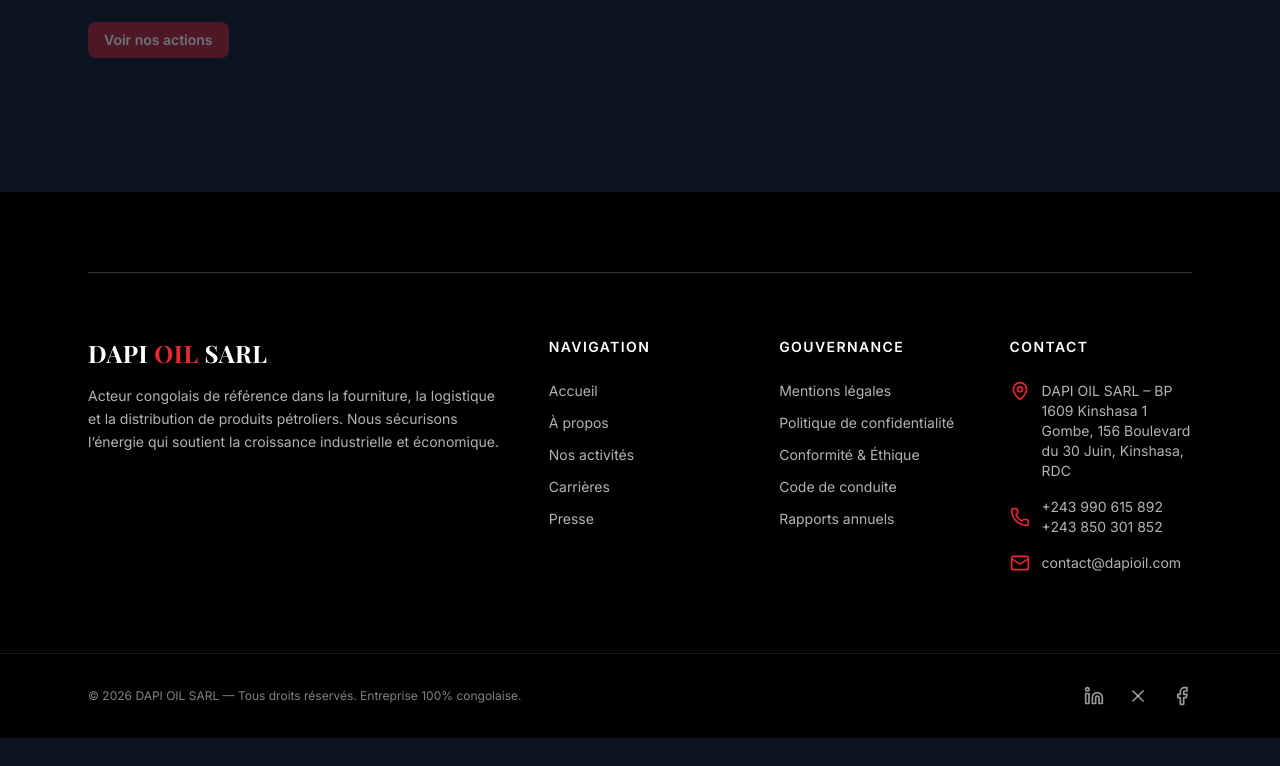
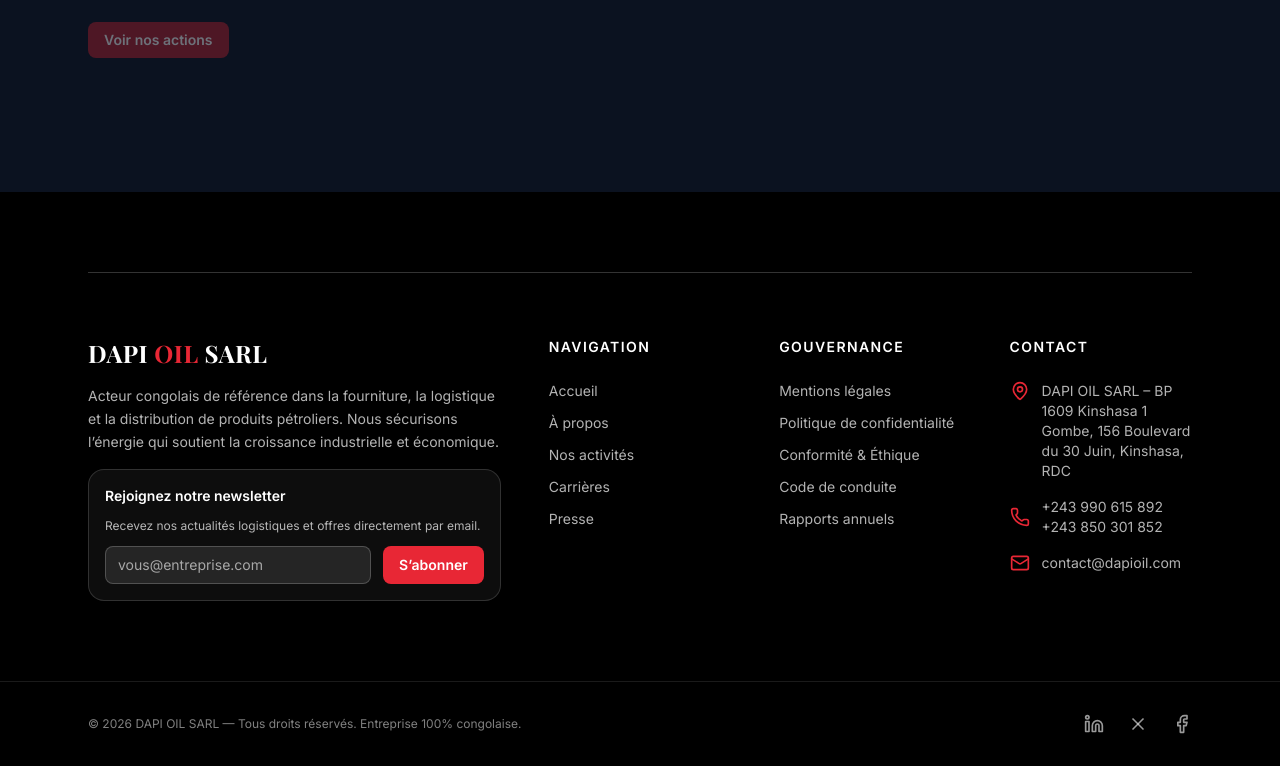
Before and after one commit to Theodorebinda/dapi_OIL, a Next.js app: page / in a window 1280 px wide. Shown: the part 3400-4166 px from the top of the page. Before the commit the page ends 4138 px from the top, so only its background shows below. Built offline with nearby package versions, Linux system fonts and the light colour scheme.

Commit message:
Add newsletter subscription form to Footer component with state management and error handling for improved user engagement.

```diff
--- /dev/null
+++ b/src/app/api/newsletter/route.ts
@@ -0,0 +1,52 @@
+import { NextResponse } from "next/server";
+import { Resend } from "resend";
+
+const resend = new Resend(process.env.RESEND_API_KEY);
+
+export async function POST(request: Request) {
+  try {
+    const { email } = await request.json();
+
+    if (!email || typeof email !== "string" || !email.includes("@")) {
+      return NextResponse.json(
+        { error: "Email invalide ou manquant." },
+        { status: 400 },
+      );
+    }
+
+    const { error } = await resend.emails.send({
+      from: "DAPI OIL SARL <onboarding@resend.dev>",
+      to: ["theodorebinda@gmail.com"],
+      subject: "Nouvel inscrit newsletter",
+      text: `Nouvelle inscription newsletter : ${email}`,
+    });
+
+    if (!error) {
+      await resend.emails.send({
+        from: "DAPI OIL SARL <onboarding@resend.dev>",
+        to: [email],
+        subject: "Inscription newsletter confirmée",
+        text: [
+          "Merci pour votre inscription à la newsletter DAPI OIL SARL.",
+          "Nous vous tiendrons informé(e) de nos actualités et offres.",
+        ].join("\n"),
+      });
+    }
+
+    if (error) {
+      console.error("Resend newsletter error", error);
+      return NextResponse.json(
+        { error: "Impossible d’enregistrer cet email." },
+        { status: 500 },
+      );
+    }
+
+    return NextResponse.json({ success: true });
+  } catch (err) {
+    console.error("Newsletter API error", err);
+    return NextResponse.json(
+      { error: "Erreur interne, merci de réessayer." },
+      { status: 500 },
+    );
+  }
+}
--- a/src/components/shards/Footer.tsx
+++ b/src/components/shards/Footer.tsx
@@ -1,7 +1,46 @@
-import { Facebook, Linkedin, Mail, MapPin, Phone, X, XIcon } from "lucide-react";
+"use client";
+
+import {
+  Facebook,
+  Linkedin,
+  Mail,
+  MapPin,
+  Phone,
+  X,
+  XIcon,
+} from "lucide-react";
 import Link from "next/link";
+import { FormEvent, useState } from "react";
 
 const Footer = () => {
+  const [email, setEmail] = useState("");
+  const [status, setStatus] = useState<"idle" | "loading" | "success" | "error">(
+    "idle",
+  );
+  const [error, setError] = useState<string | null>(null);
+
+  const handleSubmit = async (e: FormEvent<HTMLFormElement>) => {
+    e.preventDefault();
+    setStatus("loading");
+    setError(null);
+    try {
+      const res = await fetch("/api/newsletter", {
+        method: "POST",
+        headers: { "Content-Type": "application/json" },
+        body: JSON.stringify({ email }),
+      });
+      const data = await res.json();
+      if (!res.ok) {
+        throw new Error(data?.error || "Impossible d’enregistrer l’email.");
+      }
+      setStatus("success");
+      setEmail("");
+    } catch (err) {
+      setStatus("error");
+      setError(err instanceof Error ? err.message : "Erreur inconnue");
+    }
+  };
+
   return (
     <footer className="bg-black text-white">
       {/* Top separator */}
@@ -12,7 +51,7 @@
       {/* Main footer */}
       <div className="mx-auto max-w-full md:max-w-6xl md:px-6 px-3 pb-20">
         <div className="grid grid-cols-1 gap-12 md:grid-cols-5">
-          {/* Brand */}
+          {/* Brand + Newsletter */}
           <div className="md:col-span-2 space-y-4">
             <h3 className="font-display text-2xl font-bold tracking-wide">
               DAPI <span className="text-brand-red">OIL</span> SARL
@@ -22,8 +61,45 @@
               la distribution de produits pétroliers. Nous sécurisons l’énergie
               qui soutient la croissance industrielle et économique.
             </p>
+            <div className="space-y-3 rounded-2xl border border-white/15 bg-white/5 p-4">
+              <p className="text-sm font-semibold text-white">
+                Rejoignez notre newsletter
+              </p>
+              <p className="text-xs text-white/70">
+                Recevez nos actualités logistiques et offres directement par email.
+              </p>
+              <form
+                className="flex flex-col gap-3 sm:flex-row"
+                onSubmit={handleSubmit}
+              >
+                <input
+                  type="email"
+                  required
+                  value={email}
+                  onChange={(e) => setEmail(e.target.value)}
+                  placeholder="vous@entreprise.com"
+                  className="w-full rounded-lg border border-white/20 bg-white/10 px-3 py-2 text-sm text-white placeholder:text-white/60 outline-none transition focus:border-brand-red focus:ring-2 focus:ring-brand-red/40"
+                />
+                <button
+                  type="submit"
+                  disabled={status === "loading"}
+                  className="inline-flex items-center justify-center rounded-lg bg-brand-red px-4 py-2 text-sm font-semibold text-white transition hover:bg-brand-coral disabled:opacity-70"
+                >
+                  {status === "loading" ? "Envoi..." : "S’abonner"}
+                </button>
+              </form>
+              {status === "error" && (
+                <p className="text-xs font-semibold text-brand-red">
+                  {error || "Erreur, merci de réessayer."}
+                </p>
+              )}
+              {status === "success" && (
+                <p className="text-xs font-semibold text-brand-green">
+                  Merci, inscription enregistrée.
+                </p>
+              )}
+            </div>
           </div>
-
           {/* Navigation */}
           <div>
             <h4 className="mb-6 text-sm font-semibold uppercase tracking-widest text-white">
```
